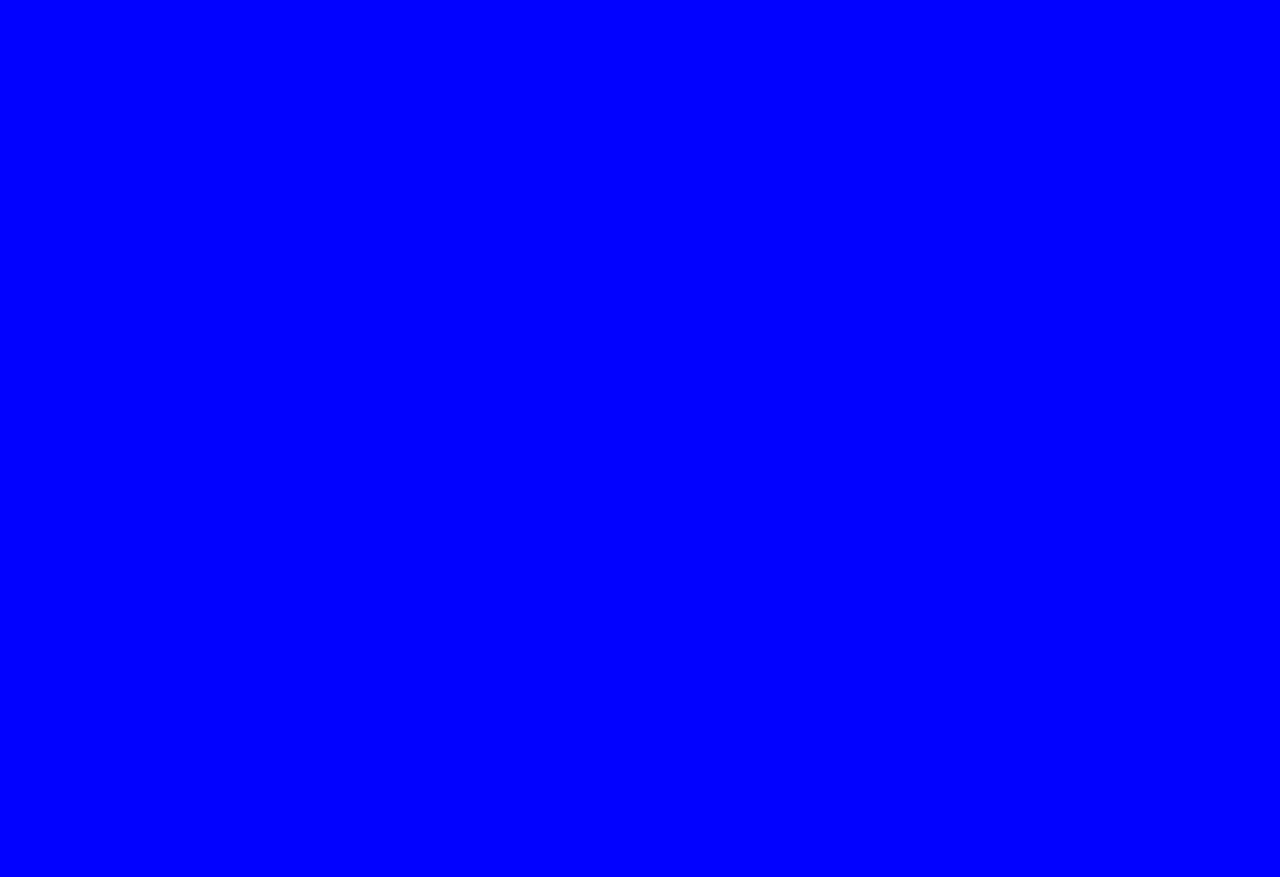
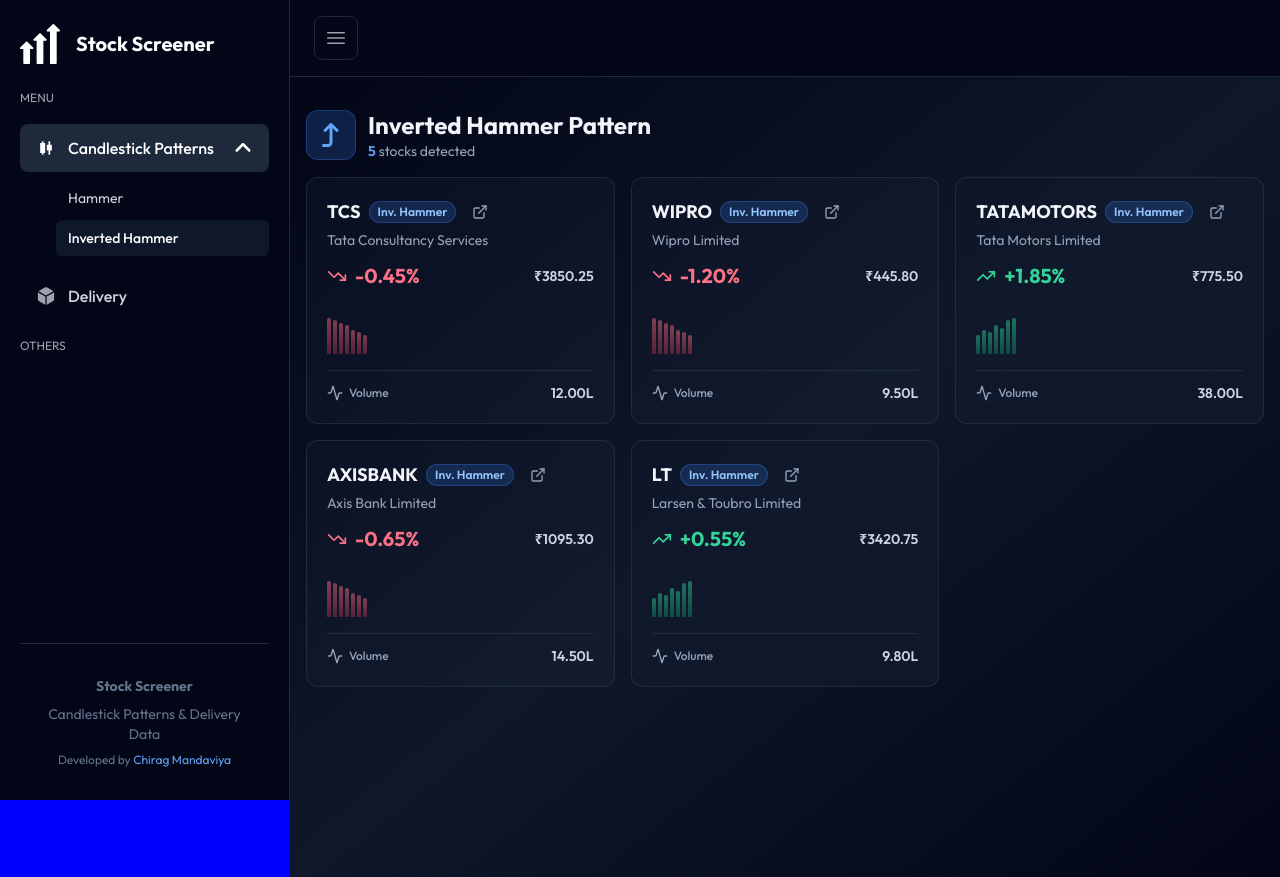
Before and after one commit to chiraghm12/Stock-Screener-Frontend, a React (Vite) app: page /inverted-hammer in a window 1280 px wide. Before the commit this address had no page. Before the commit the page ends 800 px from the top, so only its background shows below. Built offline with nearby package versions, Linux system fonts and the light colour scheme.

Commit message:
add changes for pages according to the functionality

```diff
--- a/src/App.jsx
+++ b/src/App.jsx
@@ -1,11 +1,8 @@
-import React, { useState, useEffect } from 'react';
+import React from 'react';
 import { BrowserRouter as Router, Routes, Route, Navigate } from "react-router-dom";
-import { Header } from './components/Header';
-import { PatternSection } from './components/PatternSection';
-import { LoadingSkeleton } from './components/LoadingSkeleton';
-import { mockData } from './data/mockData';
-// import { Hammer, FlipVertical2 } from 'lucide-react';
 import Hammer from './pages/Candlestick/Hammer';
+import InvertedHammer from './pages/Candlestick/InvertedHammer';
+import Delivery from './pages/Delivery/Delivery';
 import AppLayout from './layout/AppLayout';
 
 // const App = () => {
@@ -90,10 +87,11 @@
     <Router>
       <Routes>
         <Route element={<AppLayout />}>
-          {/* Define your routes here */}
           <Route path="/" element={<Navigate to="/candlestick-patterns" replace />} />
-          <Route path="/candlestick-patterns" element={<Hammer />} />
-          {/* Add more routes as needed */}
+          <Route path="/candlestick-patterns" element={<Navigate to="/hammer" replace />} />
+          <Route path="/hammer" element={<Hammer />} />
+          <Route path="/inverted-hammer" element={<InvertedHammer />} />
+          <Route path="/delivery" element={<Delivery />} />
         </Route>
       </Routes>
     </Router>
--- a/src/index.css
+++ b/src/index.css
@@ -123,7 +123,7 @@
   }
 
   .menu-dropdown-item-active {
-    @apply menu-dropdown-item bg-blue-600 text-white font-medium;
+    @apply menu-dropdown-item bg-slate-900 text-white font-medium;
   }
 
   .menu-dropdown-item-inactive {
--- a/src/layout/AppHeader.jsx
+++ b/src/layout/AppHeader.jsx
@@ -45,12 +45,12 @@
   }, []);
 
   return (
-    <header className="sticky top-0 flex w-full bg-white border-gray-200 z-999 dark:border-gray-800 dark:bg-gray-900 lg:border-b">
+    <header className="sticky top-0 flex w-full bg-slate-950 border-b border-gray-800 z-999 lg:border-b">
       <div className="flex flex-col items-center justify-between grow lg:flex-row lg:px-6">
-        <div className="flex items-center justify-between w-full gap-2 px-3 py-3 border-b border-gray-200 dark:border-gray-800 sm:gap-4 lg:justify-normal lg:border-b-0 lg:px-0 lg:py-4">
+        <div className="flex items-center justify-between w-full gap-2 px-3 py-3 border-b border-gray-800 sm:gap-4 lg:justify-normal lg:border-b-0 lg:px-0 lg:py-4">
           {/* Toggle Sidebar Button */}
           <button
-            className="items-center justify-center w-10 h-10 text-gray-500 border-gray-200 rounded-lg z-99999 dark:border-gray-800 lg:flex dark:text-gray-400 lg:h-11 lg:w-11 lg:border"
+            className="items-center justify-center w-10 h-10 text-gray-400 border-gray-800 rounded-lg z-99999 lg:flex lg:h-11 lg:w-11 lg:border hover:bg-slate-800/50 hover:text-gray-100"
             onClick={handleToggle}
             aria-label="Toggle Sidebar"
           >
@@ -84,7 +84,7 @@
           {/* Toggle Application Menu Button */}
           <button
             onClick={toggleApplicationMenu}
-            className="flex items-center justify-center w-10 h-10 text-gray-700 rounded-lg z-99999 hover:bg-gray-100 dark:text-gray-400 dark:hover:bg-gray-800 lg:hidden"
+            className="flex items-center justify-center w-10 h-10 text-gray-400 rounded-lg z-99999 hover:bg-slate-800/50 hover:text-gray-100 lg:hidden"
           >
             <HiOutlineDotsHorizontal className="w-6 h-6" />
           </button>
@@ -114,7 +114,7 @@
         <div
           className={`${
             isApplicationMenuOpen ? "flex" : "hidden"
-          } items-center justify-between w-full gap-4 px-5 py-4 lg:flex shadow-theme-md lg:justify-end lg:px-0 lg:shadow-none`}
+          } items-center justify-between w-full gap-4 px-5 py-4 lg:flex lg:justify-end lg:px-0 border-t border-gray-800 lg:border-t-0 bg-slate-950 lg:bg-transparent`}
         >
           <div className="flex items-center gap-2 2xsm:gap-3">
             {/* Theme Toggle Button */}
--- a/src/layout/AppSidebar.jsx
+++ b/src/layout/AppSidebar.jsx
@@ -13,7 +13,7 @@
 
 const navItems = [
   {
-    icon: <MdCandlestickChart className="inline-block w-4 h-4" />,
+    icon: <MdCandlestickChart className="inline-block w-5 h-5" />,
     name: "Candlestick Patterns",
     subItems: [
       { name: "Hammer", path: "/hammer", pro: false },
--- a/src/layout/LayoutContent.jsx
+++ b/src/layout/LayoutContent.jsx
@@ -20,7 +20,7 @@
       >
         <AppHeader />
         {/* Add bg-white and dark:bg-gray-900 to ensure dashboard area changes with theme */}
-        <div className="p-4 max-w-full md:p-6 bg-gray-50 dark:bg-gray-900 min-h-screen">
+        <div className="max-w-full min-h-screen">
           <Outlet />
         </div>
       </div>
--- a/src/layout/SidebarWidget.jsx
+++ b/src/layout/SidebarWidget.jsx
@@ -4,8 +4,11 @@
       <footer className="border-t border-slate-800 mt-20">
         <div className="container mx-auto px-4 py-8">
           <div className="text-center text-slate-500 text-sm">
-            <p>
-              Stock Screener | Candlestick Patterns | Delivery Data
+            <p className="font-bold mb-2">
+              Stock Screener
+            </p>
+            <p className="text-sm">
+              Candlestick Patterns & Delivery Data
             </p>
             <p className="mt-2 text-xs">
               Developed by <a href="https://www.linkedin.com/in/chirag-mandaviya-4b5b971ab" target="_blank" rel="noopener noreferrer" className="text-blue-400 hover:underline">Chirag Mandaviya</a>
--- /dev/null
+++ b/src/pages/Candlestick/InvertedHammer.jsx
@@ -0,0 +1,40 @@
+import { useState } from 'react';
+import { LoadingSkeleton } from '../../components/LoadingSkeleton';
+import { PatternSection } from '../../components/PatternSection';
+import { mockData } from '../../data/mockData';
+import { FaArrowTurnUp } from 'react-icons/fa6';
+
+const InvertedHammer = () => {
+    const [data, setData] = useState(mockData);
+    const [isLoading, setIsLoading] = useState(false);
+    return (
+        <>
+            <div className="min-h-screen bg-gradient-to-br from-slate-950 via-slate-900 to-slate-950">
+                <main className="container mx-auto px-4 py-8">
+                    {isLoading ? (
+                        <LoadingSkeleton />
+                    ) : data ? (
+                        <div className="space-y-12">
+                            <PatternSection
+                                title="Inverted Hammer Pattern"
+                                stocks={data.inverted_hammer}
+                                patternType="inverted_hammer"
+                                icon={
+                                    <div className="p-3 bg-blue-500/20 rounded-xl border border-blue-500/30">
+                                        <FaArrowTurnUp className="w-6 h-6 text-blue-400" />
+                                    </div>
+                                }
+                            />
+                        </div>
+                    ) : (
+                        <div className="text-center py-20">
+                            <p className="text-slate-400 text-lg">Failed to load data</p>
+                        </div>
+                    )}
+                </main>
+            </div>
+        </>
+    );
+};
+
+export default InvertedHammer;
--- /dev/null
+++ b/src/pages/Delivery/Delivery.jsx
@@ -0,0 +1,14 @@
+const Delivery = () => {
+    return (
+        <div className="min-h-screen bg-gradient-to-br from-slate-950 via-slate-900 to-slate-950">
+            <main className="container mx-auto px-4 py-8">
+                <div className="space-y-4">
+                    <h1 className="text-2xl font-semibold text-white">Delivery</h1>
+                    <p className="text-slate-400">Delivery data and analysis will be shown here.</p>
+                </div>
+            </main>
+        </div>
+    );
+};
+
+export default Delivery;
```
